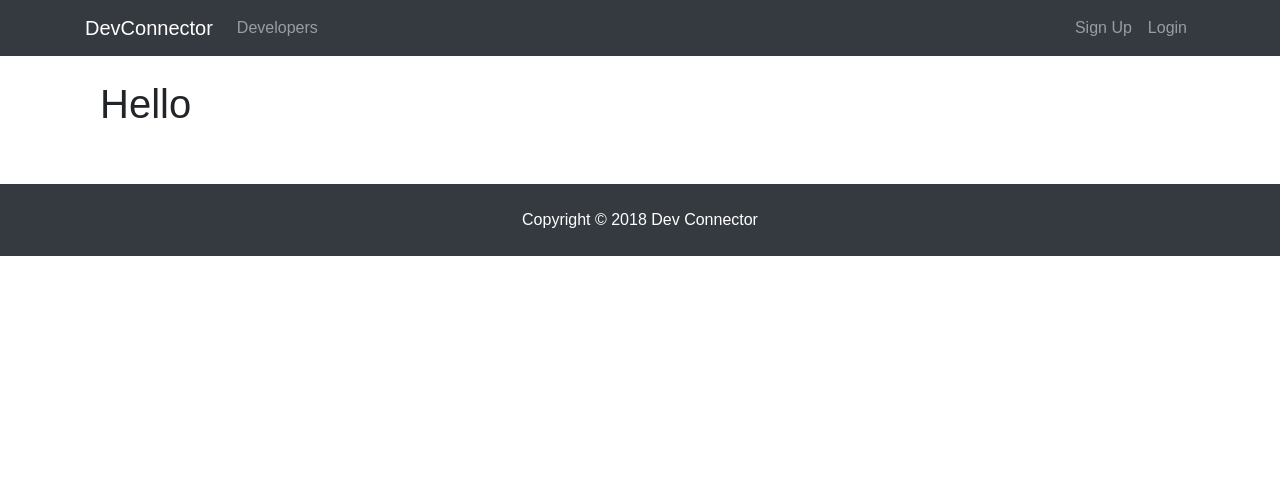
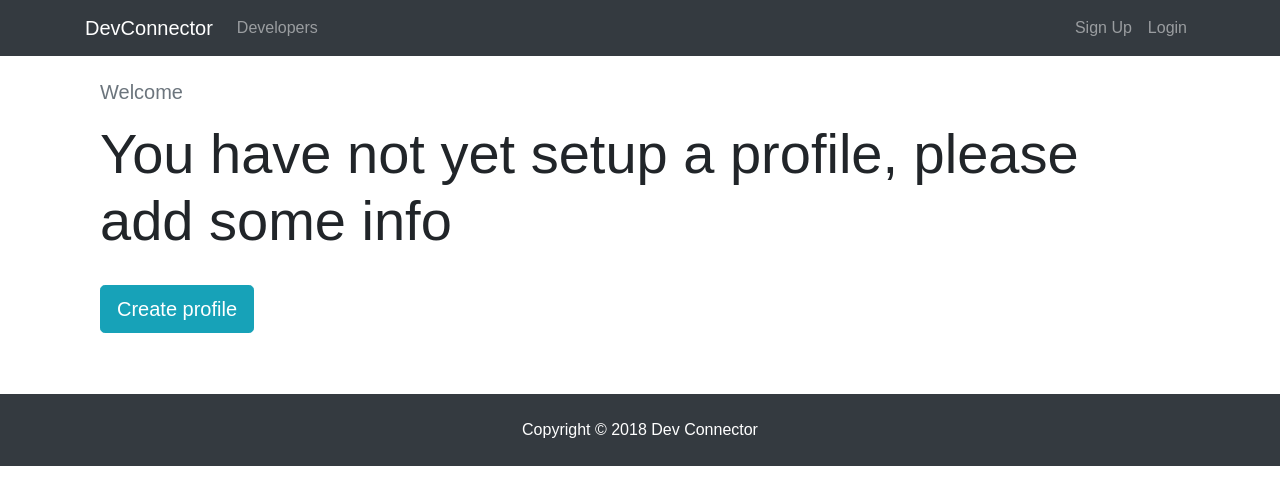
Before and after one commit to sim3001/Devconnector, a React (Create React App) app in the folder client/: page /dashboard in a window 1280 px wide. Shown: the top 504 px of the page. Built offline with nearby package versions, Linux system fonts and the light colour scheme; no server answers.

Commit message:
Added dashboard Profile create page

```diff
--- a/client/src/components/dashboard/Dashboard.js
+++ b/client/src/components/dashboard/Dashboard.js
@@ -1,4 +1,5 @@
 import React, { Component } from "react";
+import { Link } from "react-router-dom";
 import PropTypes from "prop-types";
 import { connect } from "react-redux";
 import { getCurrentProfile } from "../../actions/profileActions";
@@ -18,9 +19,22 @@
     if (profile === null || loading) {
       dashboardContent = <Spinner />;
     } else {
-      dashboardContent = <h1>Hello</h1>;
+      //Check if logged in user has profile data
+      if (Object.keys(profile).length > 0) {
+        dashboardContent = <h4>TODO: DISPLAY PROFILE</h4>;
+      } else {
+        //User is logged in but has no profile
+        dashboardContent = (
+          <div>
+            <p className="lead text-muted"> Welcome {user.name}</p>
+            <p>You have not yet setup a profile, please add some info</p>
+            <Link to="/create-profile" className="btn btn-lg btn-info">
+              Create profile
+            </Link>
+          </div>
+        );
+      }
     }
-
     return (
       <div className="dashboard">
         <div className="container">
```
